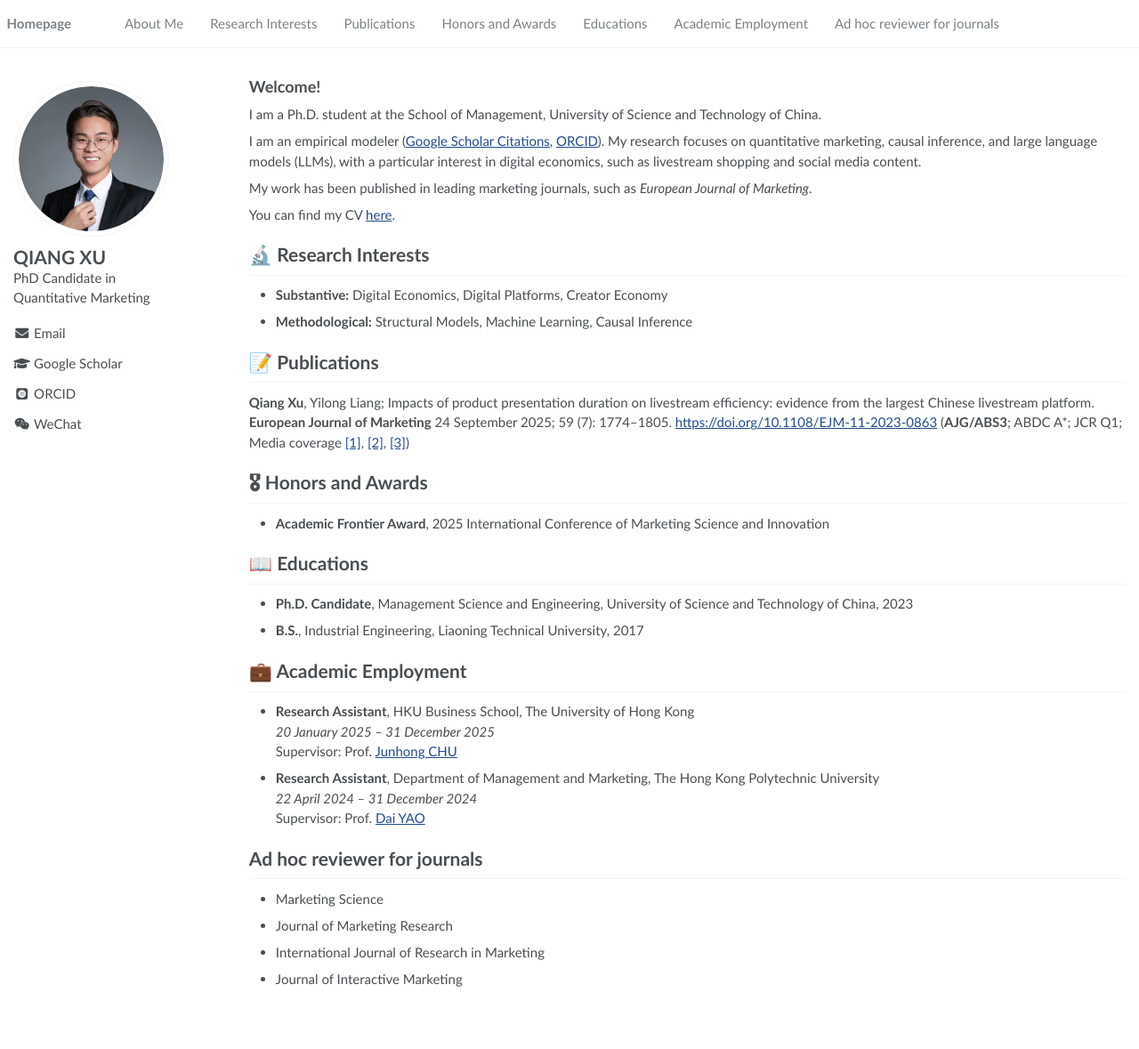
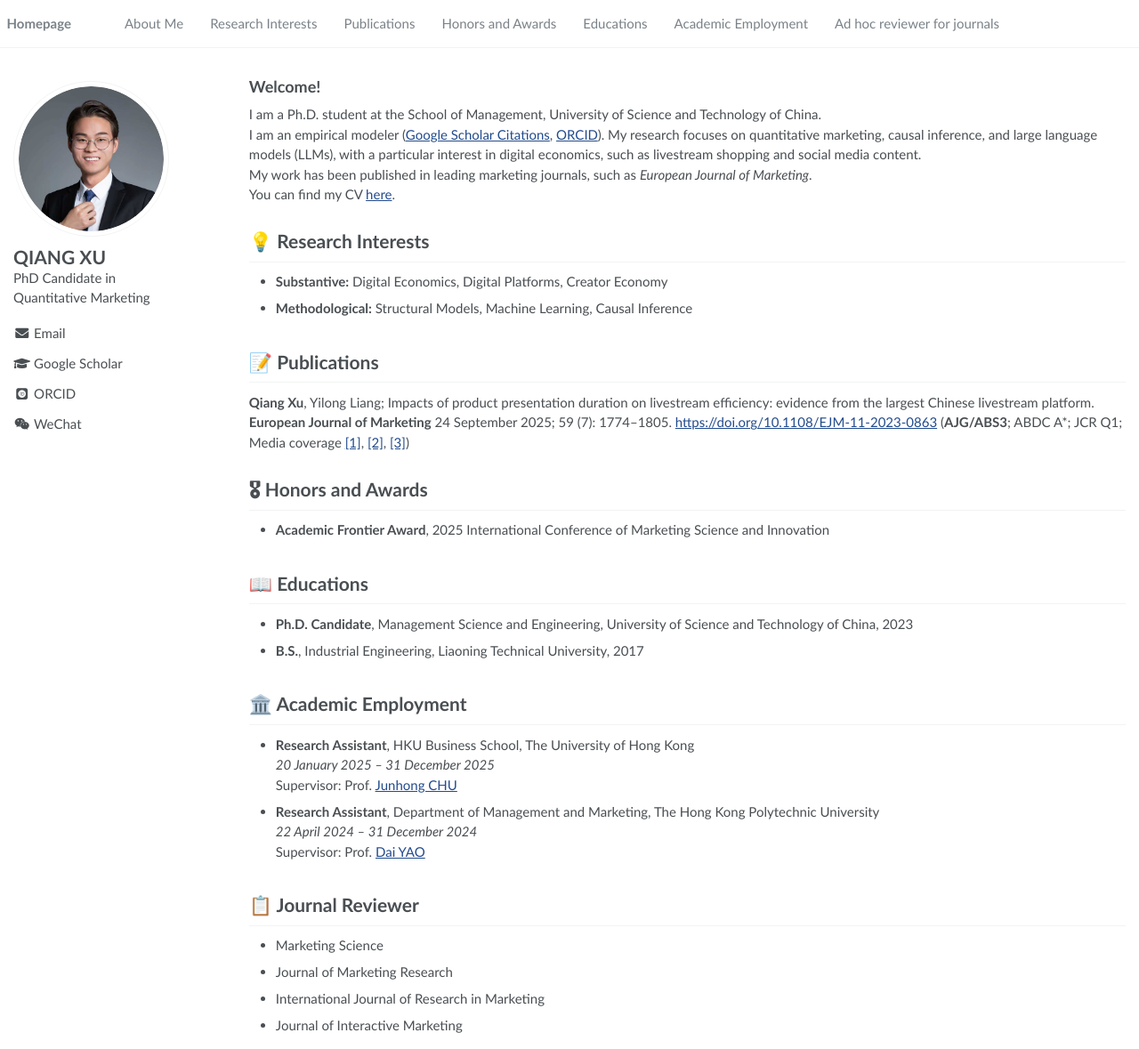
Before and after one commit to xuqiang/xuqiang.github.io, a Jekyll site: the page built from _pages/about.md, in a window 1280 px wide and 1179 px high. Shown: the whole window at 89% size. Built offline with Jekyll 4.4.1, drawn with Linux system fonts in a browser that asks for light colours; some web fonts are replaced.

Commit message:
Update about.md

```diff
--- a/_pages/about.md
+++ b/_pages/about.md
@@ -7,7 +7,6 @@ redirect_from:
   - /about/
   - /about.html
 ---
-
 {% if site.google_scholar_stats_use_cdn %}
 {% assign gsDataBaseUrl = "https://cdn.jsdelivr.net/gh/" | append: site.repository | append: "@" %}
 {% else %}
@@ -17,40 +16,40 @@ redirect_from:
 
 <span class='anchor' id='about-me'></span>
 ## Welcome!
-
 I am a Ph.D. student at the School of Management, University of Science and Technology of China.
-
 I am an empirical modeler ([Google Scholar Citations](https://scholar.google.com/citations?user=43woAHgAAAAJ&hl=en), [ORCID](https://orcid.org/0009-0000-1249-1300)). My research focuses on quantitative marketing, causal inference, and large language models (LLMs), with a particular interest in digital economics, such as livestream shopping and social media content.
-
 My work has been published in leading marketing journals, such as *European Journal of Marketing*.
-
 You can find my CV [here](https://xuqiang.github.io/files/CV_XuQiang.pdf).
 
-# 🔬 Research Interests
+<span class='anchor' id='research-interests'></span>
+# 💡 Research Interests
 - **Substantive:** Digital Economics, Digital Platforms, Creator Economy
 - **Methodological:** Structural Models, Machine Learning, Causal Inference
 
+<span class='anchor' id='publications'></span>
 # 📝 Publications
 **Qiang Xu**, Yilong Liang; Impacts of product presentation duration on livestream efficiency: evidence from the largest Chinese livestream platform. **European Journal of Marketing** 24 September 2025; 59 (7): 1774–1805. [https://doi.org/10.1108/EJM-11-2023-0863](https://doi.org/10.1108/EJM-11-2023-0863) (**AJG/ABS3**; ABDC A*; JCR Q1; Media coverage [[1]](https://mp.weixin.qq.com/s/NhP_8jsa5BseeM_-qpP9kw), [[2]](https://mp.weixin.qq.com/s/7YSBkoparxdSQB2AKeBgqQ), [[3]](https://mp.weixin.qq.com/s/QRsyqvs8iSof-M8nwEfRxQ))
 
+<span class='anchor' id='honors-and-awards'></span>
 # 🎖 Honors and Awards
-- **Academic Frontier Award**, 2025 International Conference of Marketing Science and
-Innovation
+- **Academic Frontier Award**, 2025 International Conference of Marketing Science and Innovation
 
+<span class='anchor' id='educations'></span>
 # 📖 Educations
 - **Ph.D. Candidate**, Management Science and Engineering, University of Science and Technology of China, 2023
 - **B.S.**, Industrial Engineering, Liaoning Technical University, 2017
 
-# 💼 Academic Employment
+<span class='anchor' id='academic-employment'></span>
+# 🏛️ Academic Employment
 - **Research Assistant**, HKU Business School, The University of Hong Kong
   *20 January 2025 – 31 December 2025*
   Supervisor: Prof. [Junhong CHU](https://www.chujunhong.com/)
-
 - **Research Assistant**, Department of Management and Marketing, The Hong Kong Polytechnic University
   *22 April 2024 – 31 December 2024*
   Supervisor: Prof. [Dai YAO](https://mounttai.github.io/)
 
-# Ad hoc reviewer for journals
+<span class='anchor' id='journal-reviewer'></span>
+# 📋 Journal Reviewer
 - Marketing Science
 - Journal of Marketing Research
 - International Journal of Research in Marketing
```
